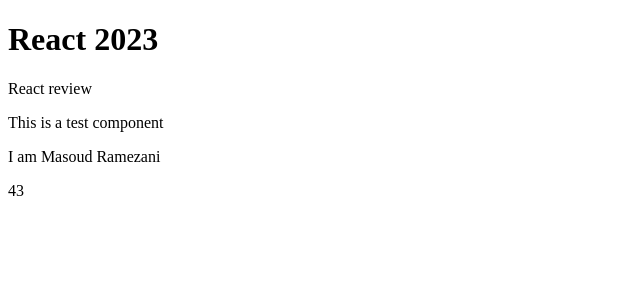
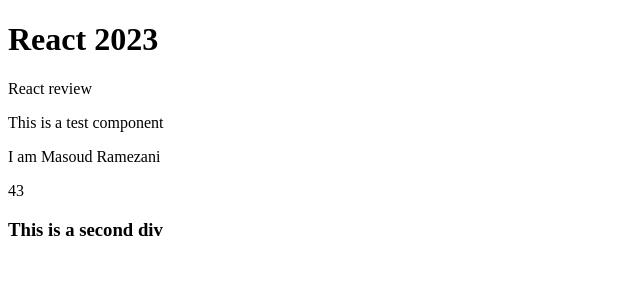
Before and after one commit to masoudhra/react2023ViteStart, a React (Vite) app: page / in a window 1280 px wide. Shown: the top 300 px of the page, without its empty margins (0-640 px from the left). Built offline with nearby package versions, Linux system fonts and the light colour scheme.

Commit message:
adjasent tag <></>

```diff
--- a/src/Test.jsx
+++ b/src/Test.jsx
@@ -1,11 +1,16 @@
 function Test() {
-    return(
-        <div>
-            <p>This is a test component</p>
-            <span>I am Masoud Ramezani</span>
-            <p> { Math.round(Math.random() * 100) } </p>
-        </div>
-    )
+  return (
+    <>
+      <div>
+        <p>This is a test component</p>
+        <span>I am Masoud Ramezani</span>
+        <p> {Math.round(Math.random() * 100)} </p>
+      </div>
+      <div>
+        <h3>This is a second div</h3>
+      </div>
+    </>
+  );
 }
 
 export default Test;
```
